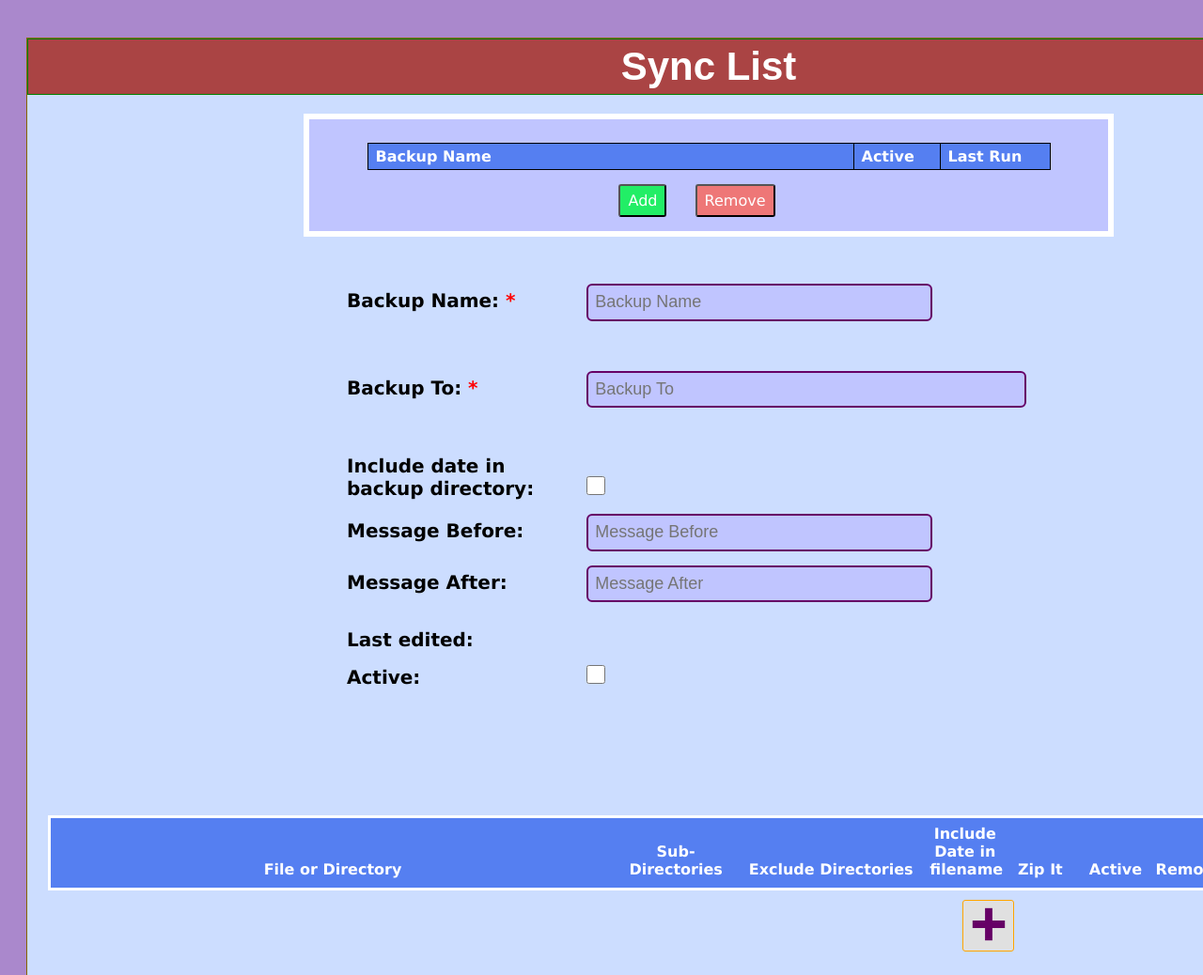
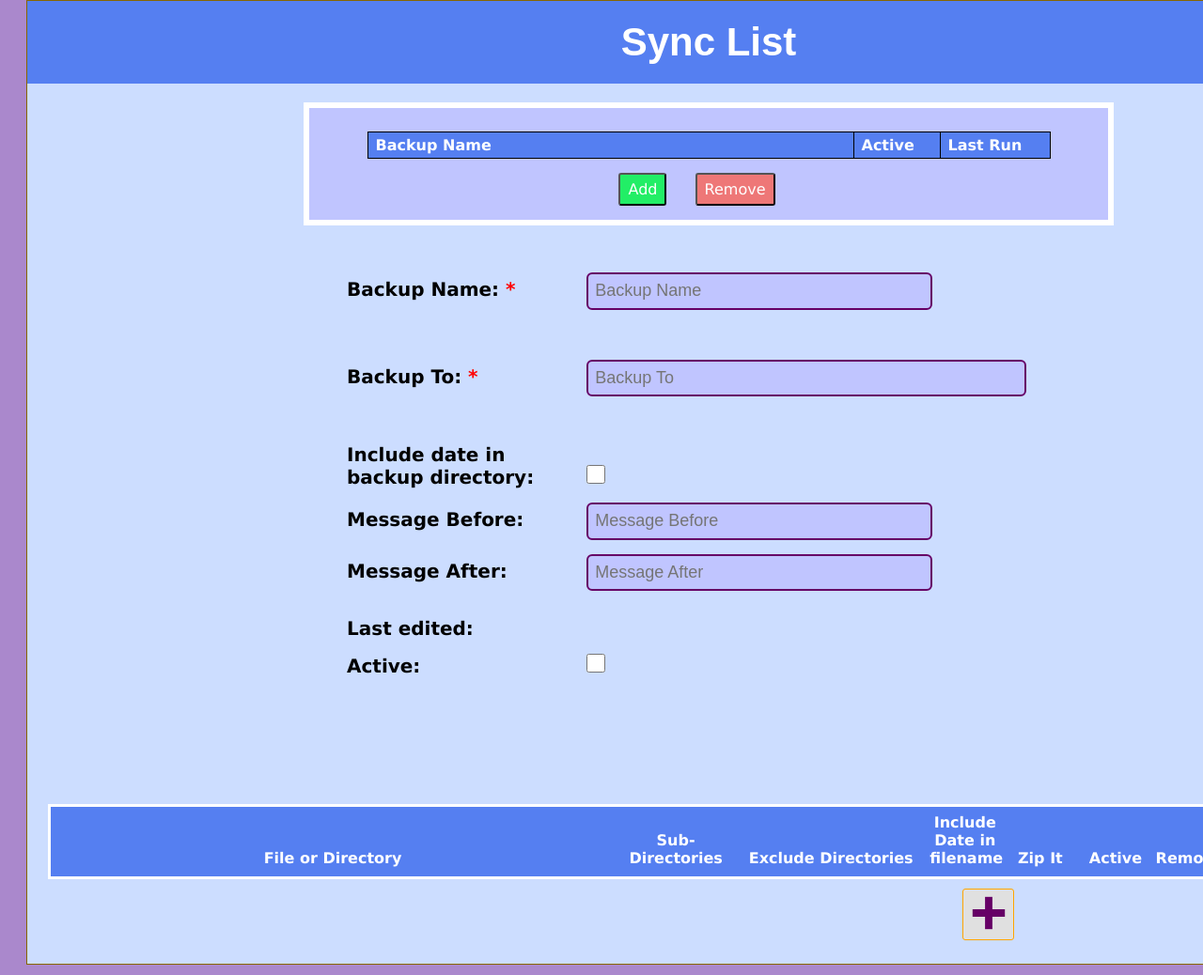
Before and after one commit to chrisjwaddell/Sync-List, a website: page index.htm in a window 1280 px wide. Shown: the top 1038 px of the page at 94% size. Drawn offline with Linux system fonts and the light colour scheme.

Commit message:
Style sheet update

```diff
--- a/style/custom.css
+++ b/style/custom.css
@@ -1,4 +1,5 @@
 body {
+	margin-top: 0;
 	font-family: "Lucida Sans", "Lucida Sans Regular", "Lucida Grande",
 		"Lucida Sans Unicode", Geneva, Verdana, sans-serif;
 	background-color: #a8c;
@@ -15,7 +16,7 @@ body {
 .wrapper {
 	border: 1px solid #860;
 	width: 1450px;
-	margin: 40px auto 200px auto;
+	margin: 0 auto 200px auto;
 	/* padding: 10px; */
 	padding: 0px 0 25px;
 	background-color: #cdf;
@@ -40,9 +41,8 @@ h1 {
 	color: #ffff;
 	/* text-decoration: underline; */
 	font-size: 42px;
-	background-color: #a44;
-	border: 1px solid green;
-	padding: 5px;
+	background-color: #557ff1;
+	padding: 20px;
 	margin: 0px 0px 5px;
 }
 
```
